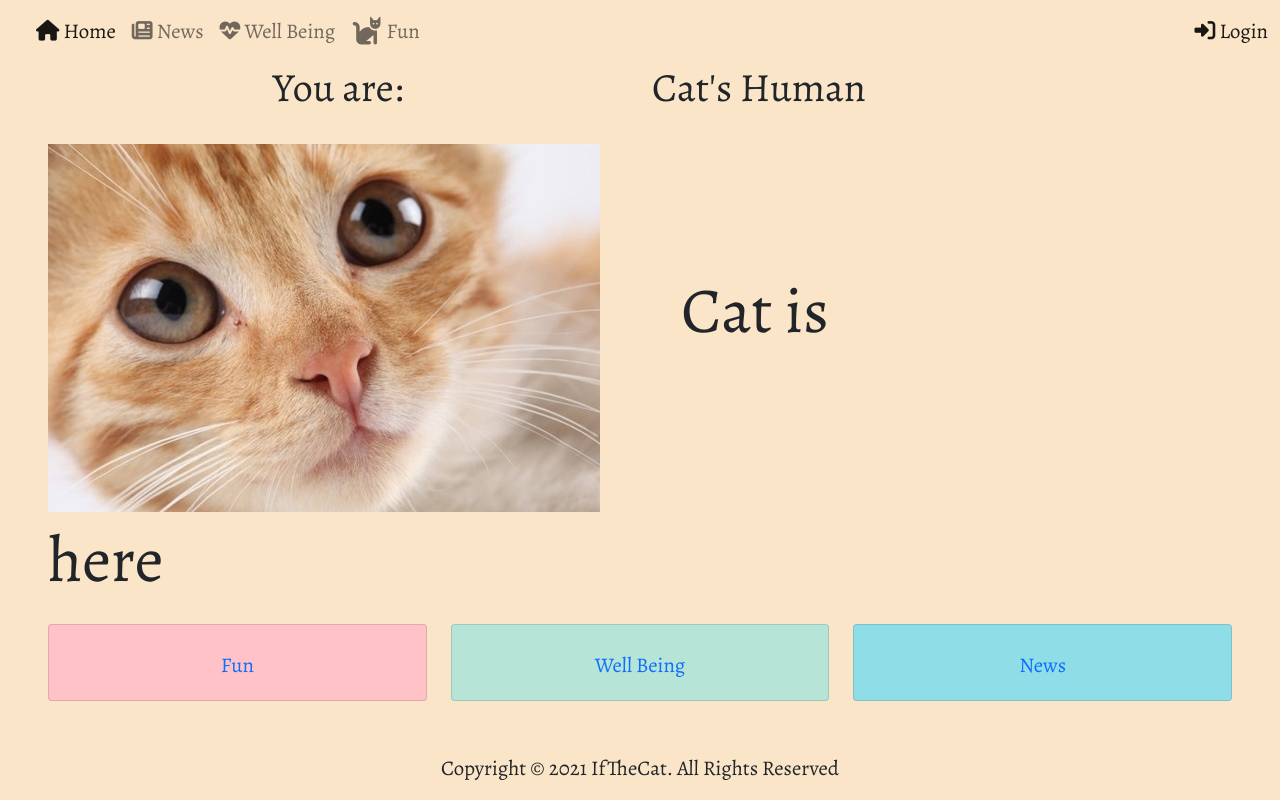
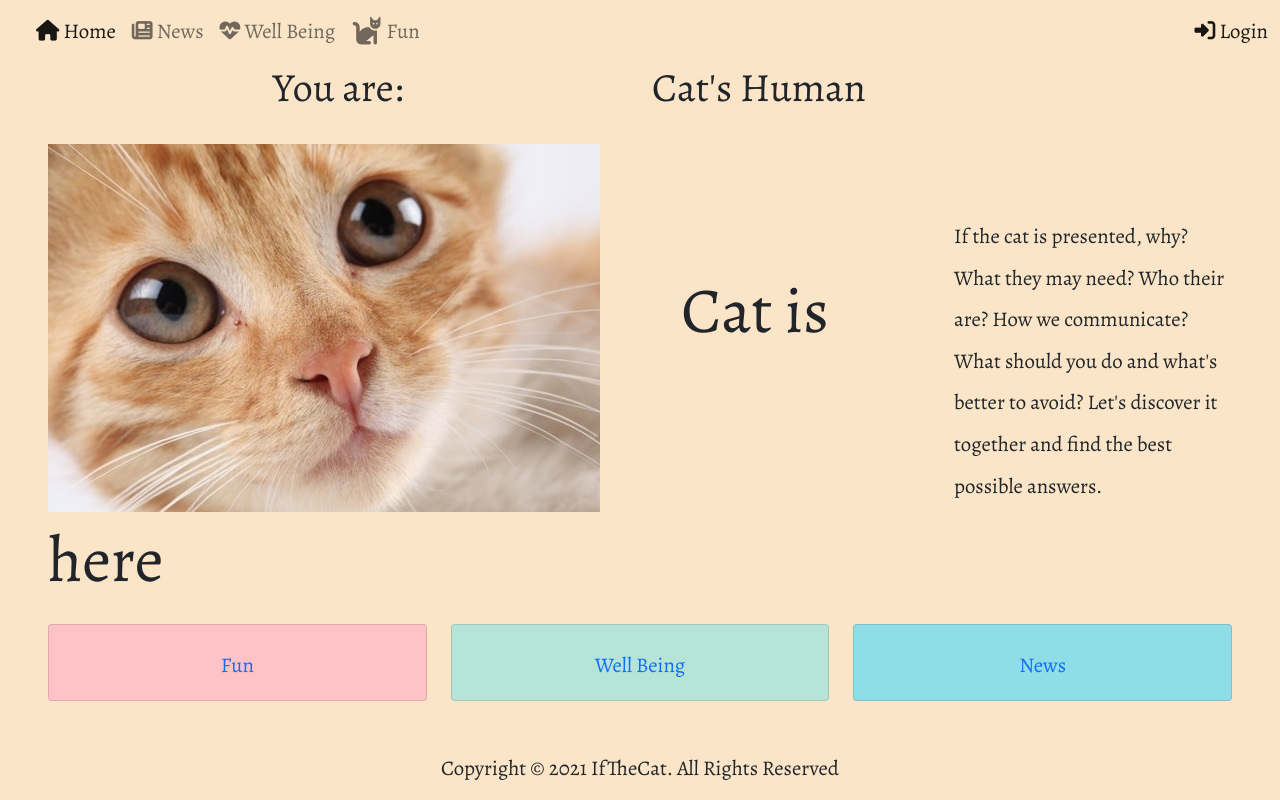
Before and after one commit to mpaskal/ifthecat, a website: page index.html in a window 1280 px wide. Shown: the top 800 px of the page. Drawn offline with nearby package versions, Linux system fonts and the light colour scheme.

Commit message:
Add text on main page

```diff
--- a/assets/scss/style.scss
+++ b/assets/scss/style.scss
@@ -108,6 +108,9 @@ h3 {
 p {
   font-size: 1.3rem;
 }
+.main-text {
+  line-height: 2;
+}
 a {
   font-size: 1.3rem;
   text-decoration: none;
--- a/index.html
+++ b/index.html
@@ -89,7 +89,14 @@
             <img src="/assets/img/cat_bf.jpg" class="img-fluid" alt="Cat" />
             <span id="mainMsg">Cat is here</span>
           </div>
-          <div class="col col-md-4"></div>
+          <div class="col col-md-1"></div>
+          <div class="col col-md-3 mt-5 pt-4 main-text">
+            <p>
+              If the cat is presented, why? What they may need? Who their are?
+              How we communicate? What should you do and what's better to avoid?
+              Let's discover it together and find the best possible answers.
+            </p>
+          </div>
         </div>
         <!-- row 3 -->
         <div class="row nav-cards">
```
Also changed, not shown: assets/css/style.css, 1 other file.
